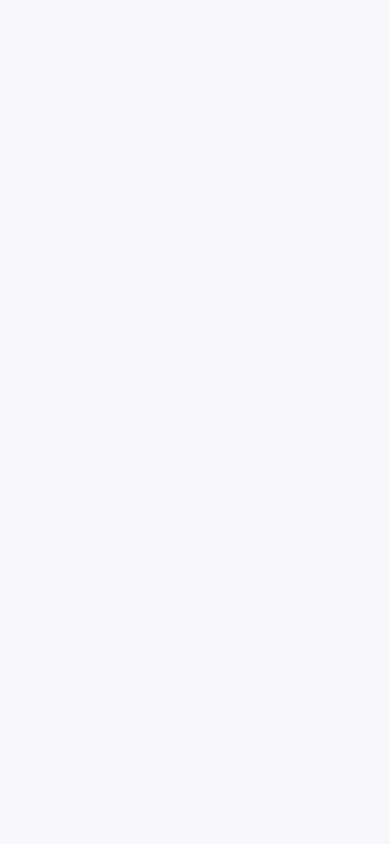
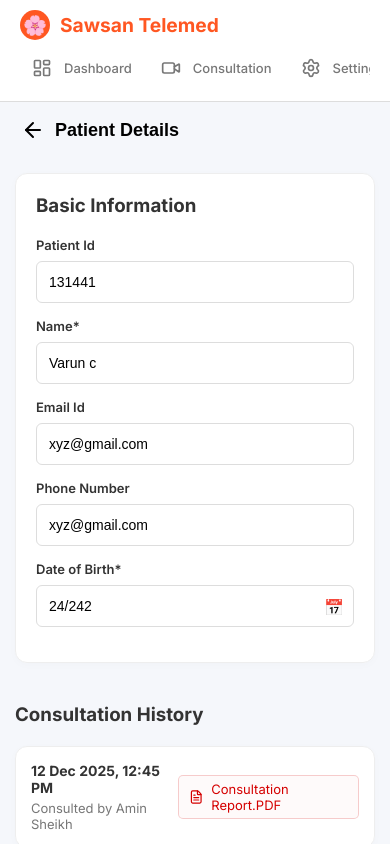
Before and after one commit to aryanpawar123/my-telemed-app, a React (Vite) app: page /patient/1 in a window 390 px wide. Before the commit this address had no page. Built offline with nearby package versions, Linux system fonts and the light colour scheme.

Commit message:
added the patient record made it mobile friendly

```diff
--- a/src/App.jsx
+++ b/src/App.jsx
@@ -3,6 +3,7 @@ import { BrowserRouter as Router, Routes, Route } from 'react-router-dom';
 import Login from './Login';
 import Dashboard from './Dashboard';
 import Consultation from './Consultation';
+import PatientDetails from './PatientDetails'; // Import the new file
 import Sidebar from './Sidebar';
 
 const Layout = ({ children }) => (
@@ -19,8 +20,11 @@ function App() {
         <Route path="/" element={<Login />} />
         <Route path="/dashboard" element={<Layout><Dashboard /></Layout>} />
         <Route path="/consultation" element={<Layout><Consultation /></Layout>} />
+        {/* New Route Added Below */}
+        <Route path="/patient/:id" element={<Layout><PatientDetails /></Layout>} />
       </Routes>
     </Router>
   );
 }
+
 export default App;
--- a/src/Dashboard.jsx
+++ b/src/Dashboard.jsx
@@ -1,10 +1,12 @@
 import React from 'react';
 import { Users, Clock, Video, CheckCircle, Search } from 'lucide-react';
+import { useNavigate } from 'react-router-dom';
 
 const Dashboard = () => {
+  const navigate = useNavigate(); // Hook for navigation
+
   return (
     <div>
-      {/* Top Header */}
       <div className="header">
         <div>
           <h1>Welcome Samantha</h1>
@@ -15,7 +17,6 @@ const Dashboard = () => {
         </div>
       </div>
 
-      {/* Stats Cards */}
       <div className="stats-grid">
         <div className="stat-card">
           <div className="stat-icon" style={{ background: '#FF5722' }}><Users size={20} /></div>
@@ -39,7 +40,6 @@ const Dashboard = () => {
         </div>
       </div>
 
-      {/* Filter and Search Bar */}
       <div style={{ display: 'flex', justifyContent: 'space-between', marginBottom: '20px' }}>
         <div style={{ background: 'white', borderRadius: '30px', padding: '5px', display: 'flex', gap: '5px' }}>
             <button style={{ background: 'black', color: 'white', border: 'none', borderRadius: '20px', padding: '8px 20px', fontSize: '13px' }}>All</button>
@@ -48,11 +48,10 @@ const Dashboard = () => {
         </div>
         <div style={{ position: 'relative' }}>
             <Search size={16} style={{ position: 'absolute', left: '10px', top: '10px', color: '#999' }} />
-            <input type="text" placeholder="Search for ID, Patient or Doctors" style={{ padding: '8px 10px 8px 35px', borderRadius: '20px', border: '1px solid #ddd', width: '250px', outline: 'none' }} />
+            <input type="text" placeholder="Search..." style={{ padding: '8px 10px 8px 35px', borderRadius: '20px', border: '1px solid #ddd', width: '250px', outline: 'none' }} />
         </div>
       </div>
 
-      {/* Detailed Patient Table */}
       <div className="table-container">
         <table>
           <thead>
@@ -61,51 +60,34 @@ const Dashboard = () => {
               <th>Patient Name</th>
               <th>Phone Number</th>
               <th>Email</th>
-              <th>Consulted By</th>
               <th>Date and Time</th>
-              <th>Medical Record</th>
+              <th>Action</th>
             </tr>
           </thead>
           <tbody>
-            {/* Row 1 */}
             <tr>
               <td>234446</td>
               <td style={{ fontWeight: '500' }}>Varun c</td>
               <td>+983 2424253</td>
               <td>liam.smith@gmail.com</td>
-              <td>Nina Brown</td>
               <td>13 Jan 2024, 09:15</td>
-              <td><a href="#" className="status-link">View Records</a></td>
+              {/* This is the key change: Add onClick to navigate */}
+              <td>
+                <span
+                    className="status-link"
+                    onClick={() => navigate('/patient/234446')}
+                >
+                    View Records
+                </span>
+              </td>
             </tr>
-            {/* Row 2 */}
-            <tr>
+             <tr>
               <td>234448</td>
               <td style={{ fontWeight: '500' }}>Olivia Davis</td>
               <td>+983 2424255</td>
               <td>olivia.davis@gmail.com</td>
-              <td>James Wilson</td>
               <td>13 Jan 2024, 10:30</td>
-              <td><a href="#" className="status-link">View Records</a></td>
-            </tr>
-             {/* Row 3 */}
-             <tr>
-              <td>234447</td>
-              <td style={{ fontWeight: '500' }}>Emma Johnson</td>
-              <td>+983 2424254</td>
-              <td>emma.johnson@gmail.com</td>
-              <td>Michael White</td>
-              <td>13 Jan 2024, 10:00</td>
-              <td><a href="#" className="status-link">View Records</a></td>
-            </tr>
-            {/* Row 4 */}
-             <tr>
-              <td>234448</td>
-              <td style={{ fontWeight: '500' }}>Liam Smith</td>
-              <td>+983 2424255</td>
-              <td>liam.smith@gmail.com</td>
-              <td>Sarah Brown</td>
-              <td>14 Jan 2024, 11:30</td>
-              <td><a href="#" className="status-link">View Records</a></td>
+              <td><span className="status-link" onClick={() => navigate('/patient/234448')}>View Records</span></td>
             </tr>
           </tbody>
         </table>
--- /dev/null
+++ b/src/PatientDetails.jsx
@@ -0,0 +1,86 @@
+import React from 'react';
+import { ArrowLeft, FileText, FileSpreadsheet, File } from 'lucide-react';
+import { useNavigate } from 'react-router-dom';
+
+const PatientDetails = () => {
+  const navigate = useNavigate();
+
+  // Dummy data for the history list on the right
+  const history = [
+    { date: '12 Dec 2025, 12:45 PM', doctor: 'Amin Sheikh', file: 'Consultation Report.PDF', type: 'pdf', color: '#D50000' },
+    { date: '13 Dec 2025, 1:15 PM', doctor: 'Sarah Lee', file: 'Follow-Up Notes.DOCX', type: 'doc', color: '#2196F3' },
+    { date: '14 Dec 2025, 3:30 PM', doctor: 'John Doe', file: 'Initial Assessment.XLSX', type: 'xls', color: '#4CAF50' },
+    { date: '15 Dec 2025, 11:00 AM', doctor: 'Emily Zhang', file: 'Treatment Plan.PPTX', type: 'ppt', color: '#FF5722' },
+    { date: '16 Dec 2025, 2:00 PM', doctor: 'Robert Chen', file: 'Case Study Report.DOC', type: 'doc', color: '#2196F3' },
+  ];
+
+  return (
+    <div>
+      {/* Header with Back Button */}
+      <div style={{ display: 'flex', alignItems: 'center', gap: '15px', marginBottom: '30px' }}>
+        <button
+            onClick={() => navigate('/dashboard')}
+            style={{ background: 'none', border: 'none', cursor: 'pointer', display: 'flex', alignItems: 'center', fontSize: '18px', fontWeight: 'bold' }}
+        >
+            <ArrowLeft size={24} style={{ marginRight: '10px' }} /> Patient Details
+        </button>
+      </div>
+
+      <div className="split-layout">
+        {/* LEFT COLUMN: Basic Information */}
+        <div className="card">
+            <h3 style={{ marginTop: 0, marginBottom: '20px' }}>Basic Information</h3>
+
+            <div style={{ marginBottom: '15px' }}>
+                <label>Patient Id</label>
+                <input className="input-field" defaultValue="131441" readOnly />
+            </div>
+
+            <div style={{ marginBottom: '15px' }}>
+                <label>Name*</label>
+                <input className="input-field" defaultValue="Varun c" readOnly />
+            </div>
+
+            <div style={{ marginBottom: '15px' }}>
+                <label>Email Id</label>
+                <input className="input-field" defaultValue="xyz@gmail.com" readOnly />
+            </div>
+
+            <div style={{ marginBottom: '15px' }}>
+                <label>Phone Number</label>
+                <input className="input-field" defaultValue="xyz@gmail.com" readOnly />
+            </div>
+
+            <div style={{ marginBottom: '15px' }}>
+                <label>Date of Birth*</label>
+                <div style={{ position: 'relative' }}>
+                    <input className="input-field" defaultValue="24/242" readOnly />
+                    {/* Calendar icon simulated */}
+                    <span style={{ position: 'absolute', right: '10px', top: '12px' }}>📅</span>
+                </div>
+            </div>
+        </div>
+
+        {/* RIGHT COLUMN: Consultation History */}
+        <div>
+            <h3 style={{ marginTop: 0, marginBottom: '20px' }}>Consultation History</h3>
+
+            {history.map((item, index) => (
+                <div key={index} className="card" style={{ display: 'flex', justifyContent: 'space-between', alignItems: 'center', padding: '15px', marginBottom: '10px' }}>
+                    <div>
+                        <div style={{ fontWeight: 'bold', fontSize: '14px' }}>{item.date}</div>
+                        <div style={{ color: '#777', fontSize: '13px', marginTop: '4px' }}>Consulted by {item.doctor}</div>
+                    </div>
+
+                    <div style={{ display: 'flex', alignItems: 'center', gap: '8px', color: item.color, border: `1px solid ${item.color}30`, padding: '5px 10px', borderRadius: '5px', background: `${item.color}05`, fontSize: '13px', cursor: 'pointer' }}>
+                        <FileText size={16} /> {item.file}
+                    </div>
+                </div>
+            ))}
+        </div>
+      </div>
+    </div>
+  );
+};
+
+export default PatientDetails;
--- a/src/Sidebar.jsx
+++ b/src/Sidebar.jsx
@@ -7,12 +7,7 @@ const Sidebar = () => {
   const location = useLocation();
 
   const isActive = (path) => location.pathname === path;
-
-  // Function to handle logout
-  const handleLogout = () => {
-    // You can add logic here to clear user tokens if needed
-    navigate('/');
-  };
+  const handleLogout = () => navigate('/');
 
   return (
     <div className="sidebar">
@@ -21,7 +16,8 @@ const Sidebar = () => {
         Sawsan Telemed
       </div>
 
-      <div style={{ flex: 1 }}>
+      {/* WRAPPER DIV ADDED HERE */}
+      <div className="nav-group">
         <div
             className={`nav-item ${isActive('/dashboard') ? 'active' : ''}`}
             onClick={() => navigate('/dashboard')}
@@ -40,10 +36,9 @@ const Sidebar = () => {
          <div className="nav-item">
             <Settings size={20} /> Settings
         </div>
-      </div>
 
-      <div style={{ borderTop: '1px solid #eee', paddingTop: '20px' }}>
-        <div className="nav-item" style={{ color: '#D50000' }} onClick={handleLogout}>
+        {/* Move Logout inside the group for mobile layout consistency */}
+        <div className="nav-item" style={{ color: '#D50000', marginTop: 'auto' }} onClick={handleLogout}>
           <LogOut size={20} /> Logout
         </div>
       </div>
--- a/src/index.css
+++ b/src/index.css
@@ -1,7 +1,7 @@
 @import url('https://fonts.googleapis.com/css2?family=Inter:wght@400;500;600;700&display=swap');
 
 :root {
-  --primary: #FF5722; /* Sawsan Orange */
+  --primary: #FF5722;
   --secondary: #2C3E50;
   --bg-body: #F5F7FB;
   --text-main: #333;
@@ -19,66 +19,58 @@ body {
   -webkit-font-smoothing: antialiased;
 }
 
-/* Layout */
+/* --- LAYOUT --- */
 .layout { display: flex; height: 100vh; width: 100vw; overflow: hidden; }
 
 /* Sidebar */
 .sidebar {
-  width: 260px;
-  background: white;
-  border-right: 1px solid var(--border);
-  display: flex;
-  flex-direction: column;
-  padding: 20px;
-  flex-shrink: 0;
+  width: 260px; background: white; border-right: 1px solid var(--border);
+  display: flex; flex-direction: column; padding: 20px; flex-shrink: 0; transition: 0.3s;
 }
 .brand { color: var(--primary); font-weight: 700; font-size: 1.2rem; display: flex; align-items: center; gap: 10px; margin-bottom: 40px; }
+.nav-group { flex: 1; display: flex; flex-direction: column; gap: 5px; } /* Wrapper for links */
 .nav-item {
   display: flex; align-items: center; gap: 12px; padding: 12px 15px;
-  border-radius: 8px; color: var(--text-light); cursor: pointer; font-weight: 500; margin-bottom: 5px; transition: 0.2s;
+  border-radius: 8px; color: var(--text-light); cursor: pointer; font-weight: 500; transition: 0.2s;
 }
 .nav-item:hover { background: #FFF3E0; color: var(--primary); }
-.nav-item.active { background: #333; color: white; } /* Dashboard active state in your image is black */
+.nav-item.active { background: #333; color: white; }
 
 /* Main Content */
 .main-content { flex: 1; overflow-y: auto; padding: 30px; position: relative; }
 .header { display: flex; justify-content: space-between; align-items: center; margin-bottom: 30px; }
-.header h1 { font-size: 24px; margin: 0; }
 
-/* Cards */
+/* --- COMPONENTS --- */
 .card { background: white; padding: 20px; border-radius: 12px; box-shadow: 0 2px 10px rgba(0,0,0,0.02); border: 1px solid #eee; margin-bottom: 20px; }
 
-/* Dashboard Stats */
+/* Stats Grid */
 .stats-grid { display: grid; grid-template-columns: repeat(4, 1fr); gap: 20px; margin-bottom: 30px; }
 .stat-card { background: white; padding: 20px; border-radius: 12px; display: flex; flex-direction: column; gap: 5px; box-shadow: 0 2px 5px rgba(0,0,0,0.05); }
 .stat-icon { width: 40px; height: 40px; border-radius: 50%; display: flex; align-items: center; justify-content: center; margin-bottom: 10px; color: white; }
 
-/* Data Table */
-.table-container { background: white; border-radius: 12px; padding: 20px; box-shadow: 0 2px 10px rgba(0,0,0,0.02); }
-table { width: 100%; border-collapse: collapse; font-size: 14px; }
+/* Tables */
+.table-container { background: white; border-radius: 12px; padding: 20px; box-shadow: 0 2px 10px rgba(0,0,0,0.02); overflow-x: auto; }
+table { width: 100%; border-collapse: collapse; font-size: 14px; min-width: 600px; /* Forces scroll on mobile */ }
 th { text-align: left; padding: 15px; color: var(--text-light); border-bottom: 1px solid var(--border); font-weight: 500; }
 td { padding: 15px; border-bottom: 1px solid #f0f0f0; vertical-align: middle; }
-.status-link { color: #2196F3; text-decoration: none; font-weight: 500; }
+.status-link { color: #2196F3; text-decoration: none; font-weight: 500; cursor: pointer; }
 
-/* Forms */
+/* Forms & Grids */
 .form-grid { display: grid; grid-template-columns: 1fr 1fr; gap: 20px; margin-bottom: 20px; }
 .form-grid-3 { display: grid; grid-template-columns: 1fr 1fr 1fr; gap: 20px; margin-bottom: 20px; }
+.split-layout { display: grid; grid-template-columns: 1fr 1.5fr; gap: 20px; } /* For Patient Details Page */
+
 label { display: block; font-size: 13px; font-weight: 600; margin-bottom: 8px; color: var(--text-main); }
-.input-field {
-  width: 100%; padding: 12px; border: 1px solid #ddd; border-radius: 6px; font-size: 14px; box-sizing: border-box; outline: none; transition: 0.2s;
-}
+.input-field { width: 100%; padding: 12px; border: 1px solid #ddd; border-radius: 6px; font-size: 14px; box-sizing: border-box; outline: none; }
 .input-field:focus { border-color: var(--primary); }
 
 /* Buttons */
-.btn {
-  padding: 12px 24px; border-radius: 6px; border: none; font-weight: 600; cursor: pointer; font-size: 14px; display: inline-flex; align-items: center; justify-content: center; gap: 8px; transition: 0.2s;
-}
+.btn { padding: 12px 24px; border-radius: 6px; border: none; font-weight: 600; cursor: pointer; font-size: 14px; display: inline-flex; align-items: center; justify-content: center; gap: 8px; }
 .btn-primary { background: var(--primary); color: white; }
 .btn-success { background: var(--green); color: white; }
 .btn-outline { background: white; border: 1px solid var(--primary); color: var(--primary); }
-.btn:hover { opacity: 0.9; }
 
-/* Toggle Switch (Yes/No) */
+/* Toggles */
 .toggle-group { display: flex; border: 1px solid #ddd; border-radius: 6px; overflow: hidden; width: fit-content; }
 .toggle-btn { padding: 8px 20px; background: white; border: none; cursor: pointer; font-size: 13px; }
 .toggle-btn.active { background: black; color: white; }
@@ -89,3 +81,24 @@ label { display: block; font-size: 13px; font-weight: 600; margin-bottom: 8px; c
 .step-item.active { color: var(--primary); font-weight: 600; }
 .step-icon { width: 40px; height: 40px; background: white; border: 2px solid #ccc; border-radius: 50%; display: flex; align-items: center; justify-content: center; }
 .step-item.active .step-icon { border-color: var(--primary); color: var(--primary); background: #FFF3E0; }
+
+/* --- MOBILE RESPONSIVENESS --- */
+@media (max-width: 768px) {
+  .layout { flex-direction: column; overflow-y: auto; } /* Stack layout vertically */
+
+  /* Make Sidebar a top bar on mobile */
+  .sidebar { width: 100%; height: auto; border-right: none; border-bottom: 1px solid #ddd; padding: 10px 20px; box-sizing: border-box; }
+  .sidebar .brand { margin-bottom: 10px; }
+  .nav-group { flex-direction: row; overflow-x: auto; padding-bottom: 5px; } /* Scrollable nav */
+  .nav-item { white-space: nowrap; padding: 8px 12px; font-size: 13px; }
+
+  .main-content { padding: 15px; overflow: visible; }
+
+  /* Stack Grids to single column */
+  .stats-grid { grid-template-columns: 1fr; }
+  .form-grid, .form-grid-3, .split-layout { grid-template-columns: 1fr; }
+
+  /* Adjust Wizard */
+  .wizard-steps { padding: 0; }
+  .wizard-steps span { display: none; } /* Hide text steps on very small screens */
+}
```
